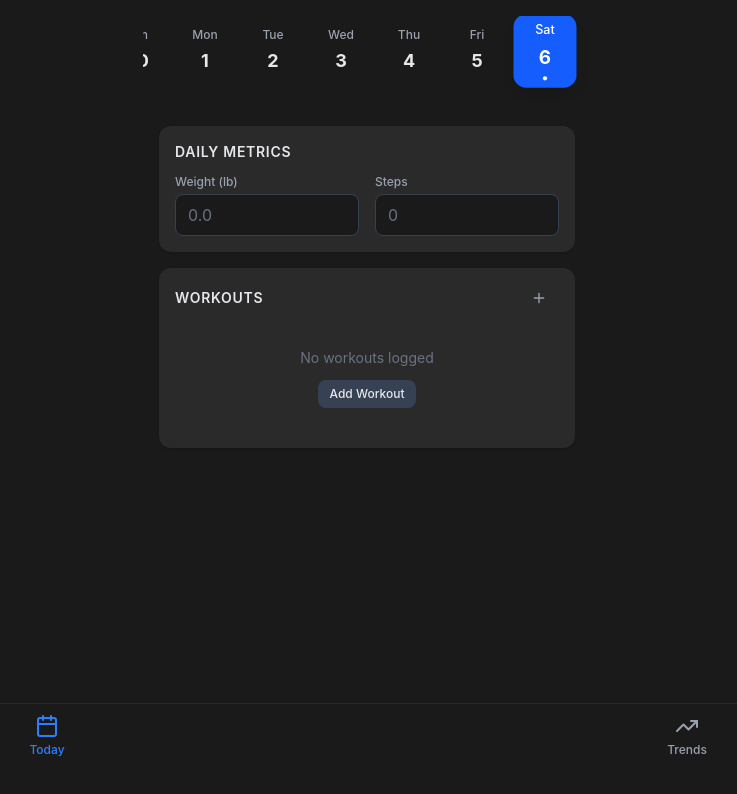
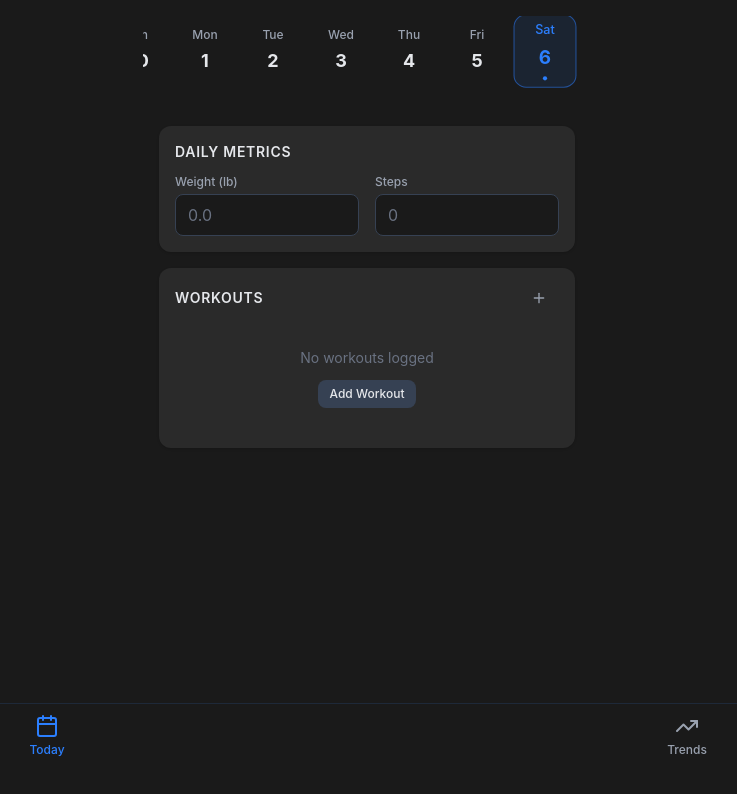
Before and after one commit to skip5this/daily-progress, a React (Vite) app: page / in a window 1280 px wide. Shown: the top 794 px of the page, without its empty margins (273-1010 px from the left). Built offline with nearby package versions, Linux system fonts and the light colour scheme.

Commit message:
Update selected date styling to be more subtle

```diff
--- a/src/screens/TodayScreen.tsx
+++ b/src/screens/TodayScreen.tsx
@@ -73,16 +73,16 @@ export const TodayScreen: React.FC<TodayScreenProps> = ({ onOpenWorkout }) => {
                             ref={isToday ? todayRef : null}
                             onClick={() => handleDateSelect(dateStr)}
                             className={`flex flex-col items-center justify-center min-w-[60px] h-[70px] rounded-xl transition-all ${isSelected
-                                ? 'bg-blue-600 text-white shadow-lg scale-105'
+                                ? 'text-blue-500 border border-blue-500/50 bg-blue-500/10 scale-105'
                                 : 'text-gray-400 hover:bg-[#2a2a2a]'
                                 } ${isToday && !isSelected ? 'border border-blue-500/30' : ''}`}
                         >
                             <span className="text-xs font-medium mb-1">{format(date, 'EEE')}</span>
-                            <span className={`text-lg font-bold ${isSelected ? 'text-white' : 'text-gray-200'}`}>
+                            <span className={`text-lg font-bold ${isSelected ? 'text-blue-500' : 'text-gray-200'}`}>
                                 {format(date, 'd')}
                             </span>
                             {isToday && (
-                                <div className={`w-1 h-1 rounded-full mt-1 ${isSelected ? 'bg-white' : 'bg-blue-500'}`} />
+                                <div className={`w-1 h-1 rounded-full mt-1 bg-blue-500`} />
                             )}
                         </button>
                     );
```
